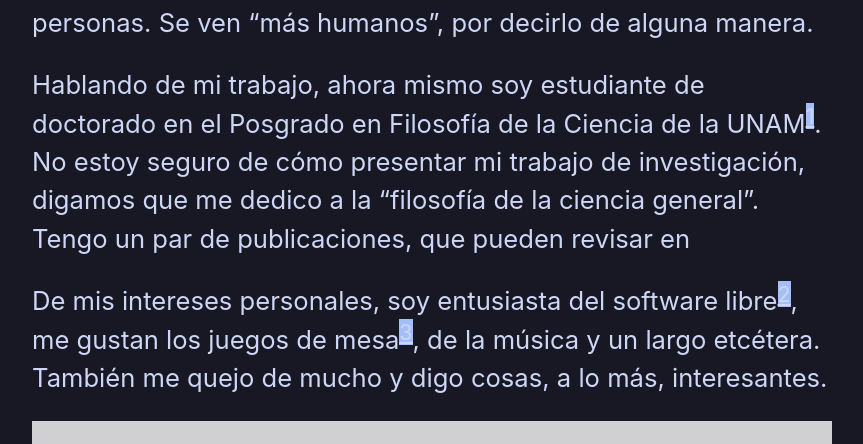
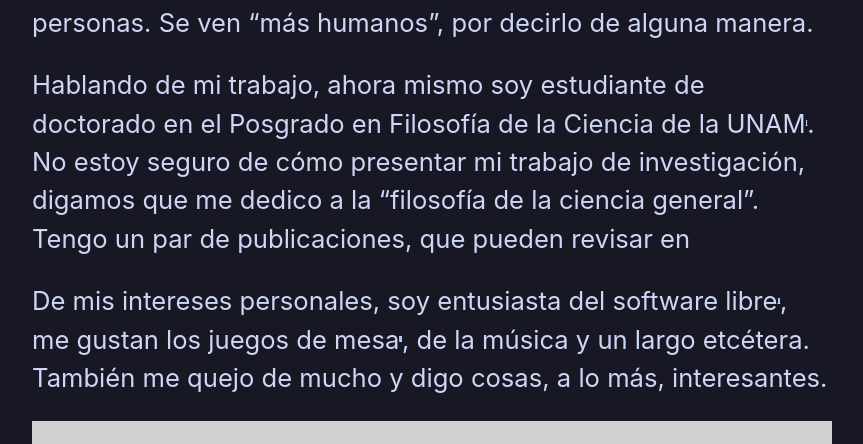
Before and after one commit to Oiuhukt/failosophy, a Jekyll site: the page built from _pages/index.md, in a window 1280 px wide. Shown: the part 351-795 px from the top of the page, without its empty margins (208-1071 px from the left). Built offline with Jekyll 4.4.1, drawn with Linux system fonts in a browser that asks for light colours.

Commit message:
modificando páginas

```diff
--- a/_config.yml
+++ b/_config.yml
@@ -28,7 +28,7 @@
 twitter_username: jekyllrb
 github_username:  jekyll
 
-markdown: kramdown
+#markdown: kramdown
 # Build settings
 #theme: minima
 #plugins:
--- a/_sass/main.scss
+++ b/_sass/main.scss
@@ -131,13 +131,10 @@
 
 
  .footnote { /* This element is for a single footnote body */
+                font-size: 20%;
                 float: footnote;
                 background-color: #a3bffa;
                 margin-bottom: 2mm;
-            }
-
-            .footnote::footnote-call { /* As the name says this is the footnote call */
-                background-color: #d6bcfa;
             }
 
             .footnote::footnote-marker { /* And the footnote marker */
```
